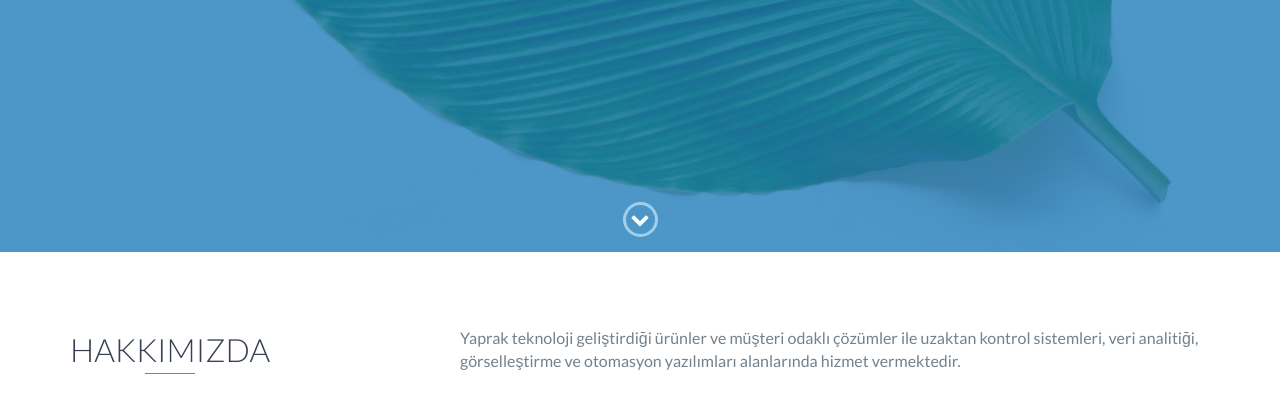
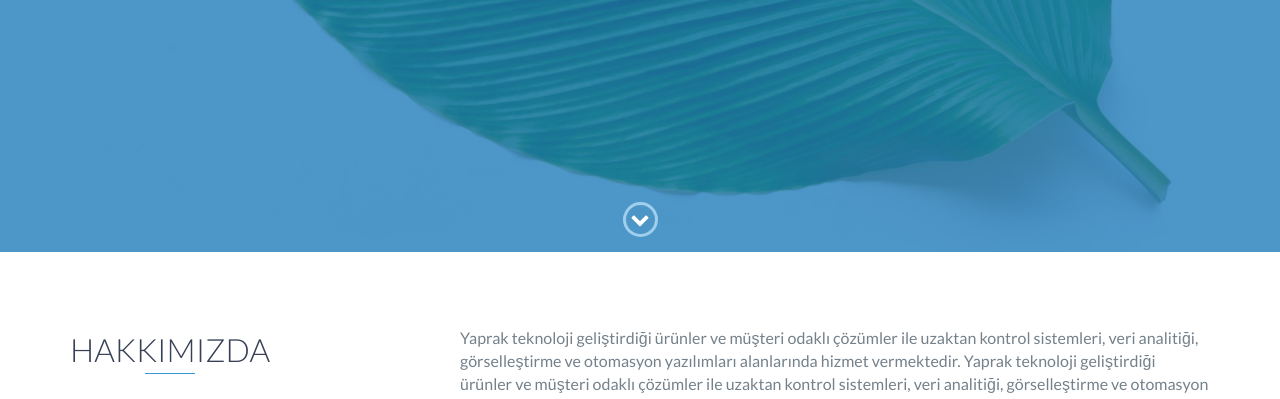
Before and after one commit to yapraktech/yapraktech.github.io, a website: page index.html in a window 1280 px wide. Shown: the part 548-947 px from the top of the page. Drawn offline with nearby package versions, Linux system fonts and the light colour scheme.

Commit message:
Hakkimizda guncellendi.

```diff
--- a/index.html
+++ b/index.html
@@ -73,6 +73,9 @@
                 </div>
                 <div class="col-md-8">
                     <p>
+                        Yaprak teknoloji geliştirdiği ürünler ve müşteri odaklı
+                        çözümler ile uzaktan kontrol sistemleri, veri analitiği,
+                        görselleştirme ve otomasyon yazılımları alanlarında hizmet vermektedir.
                         Yaprak teknoloji geliştirdiği ürünler ve müşteri odaklı
                         çözümler ile uzaktan kontrol sistemleri, veri analitiği,
                         görselleştirme ve otomasyon yazılımları alanlarında hizmet vermektedir.
```
